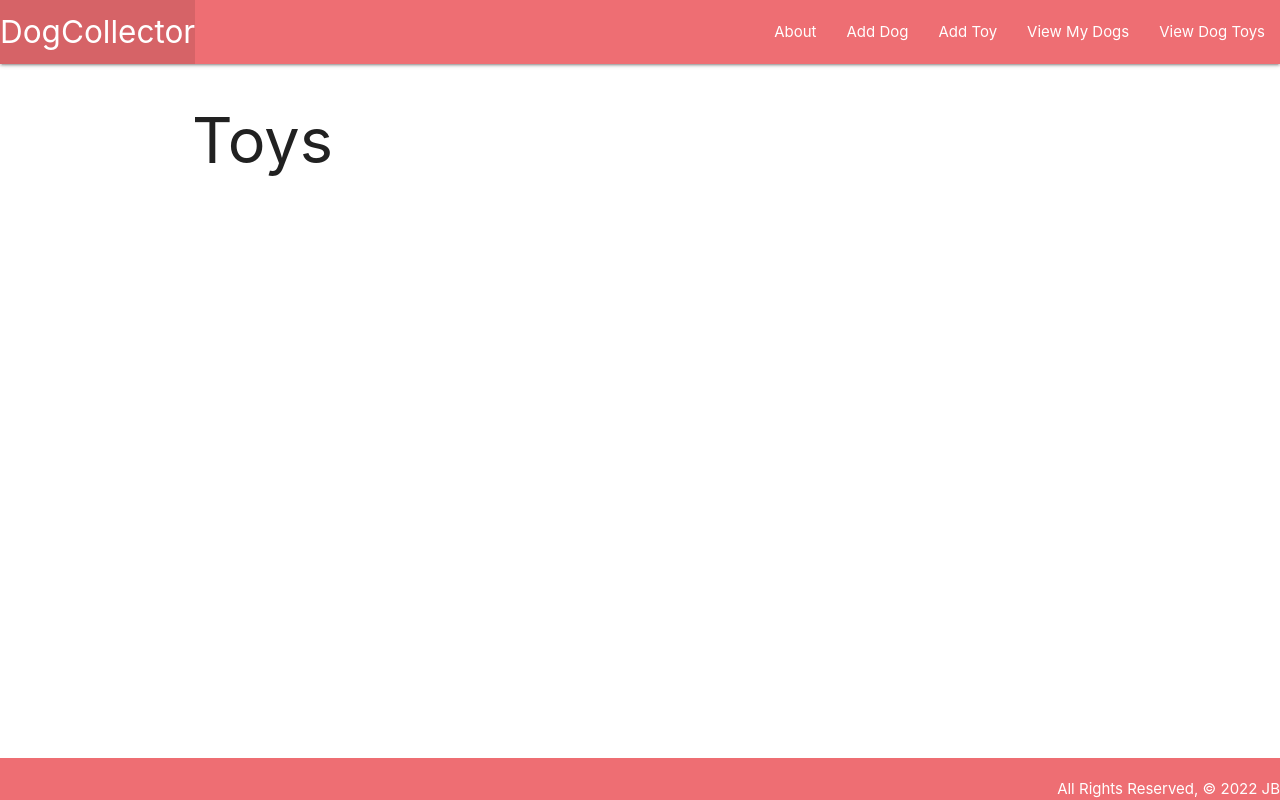
After one commit to Jab7red/DogCollector, a Django app: page /toys/ in a window 1280 px wide. The commit adds this page. Run offline with Django 4.2, Linux system fonts and the light colour scheme; data that the repository does not hold is empty.

Commit message:
add toy model with forms

```diff
--- a/main_app/templates/base.html
+++ b/main_app/templates/base.html
@@ -25,7 +25,9 @@
           <ul class="right">
             <li><a href="{% url 'about' %}">About</a></li>
             <li><a href="{% url 'dogs_create' %}">Add Dog</a></li>
+            <li><a href="{% url 'toys_create' %}">Add Toy</a></li>
             <li><a href="{% url 'dogs_index' %}">View My Dogs</a></li>
+            <li><a href="{% url 'toys_index' %}">View Dog Toys</a></li>
           </ul>
         </div>
       </nav>
--- a/main_app/templates/main_app/dog_form.html
+++ b/main_app/templates/main_app/toy_form.html
@@ -1,9 +1,8 @@
-
 {% extends 'base.html' %} {% block content %}
 {% if object %}
 <h1>Edit <span class="teal-text">{{object.name}}</span></h1>
 {% else %}
-<h1>Add Cat</h1>
+<h1>Add Toy</h1>
 {% endif %}
 <!-- Leaving the action empty makes the form post to the same url used to display it -->
 <form action="" method="post">
--- /dev/null
+++ b/main_app/templates/toys/index.html
@@ -0,0 +1,14 @@
+{% extends 'base.html' %} {% block content %}
+
+<h1>Toys</h1>
+
+{% for toy in toys %}
+<div class="card">
+  <a href="{% url 'toy_detail' toy.id %}">
+    <div class="card-content">
+      <span class="card-title">{{ toy.name }}</span>
+      <p>Color: {{ toy.color }}</p>
+    </div>
+  </a>
+</div>
+{% endfor %} {% endblock %}
--- a/main_app/urls.py
+++ b/main_app/urls.py
@@ -9,4 +9,9 @@ urlpatterns = [
     path('dogs/create/', views.DogCreate.as_view(), name='dogs_create'),
     path('dogs/<int:pk>/update/', views.DogUpdate.as_view(), name='dogs_update'),
     path('dogs/<int:pk>/delete/', views.DogDelete.as_view(), name='dogs_delete'),
+    path('toys/', views.toys_index, name='toys_index'),
+    path('toys/<int:toy_id>/', views.toy_detail, name='toy_detail'),
+    path('toys/create/', views.ToyCreate.as_view(), name='toys_create'),
+    path('toys/<int:pk>/update/', views.ToyUpdate.as_view(), name='toys_update'),
+    path('toys/<int:pk>/delete/', views.ToyDelete.as_view(), name='toys_delete'),
 ]
--- a/main_app/views.py
+++ b/main_app/views.py
@@ -1,6 +1,6 @@
 from django.shortcuts import render
 from django.views.generic.edit import CreateView, UpdateView, DeleteView
-from .models import Dog
+from .models import Dog, Toy
 from django.http import HttpResponse
 
 # Create your views here.
@@ -18,6 +18,14 @@ def dog_detail(request, dog_id):
     dog = Dog.objects.get(id=dog_id)
     return render(request, 'dogs/detail.html', { 'dog': dog })
 
+def toys_index(request):
+    toys = Toy.objects.all()
+    return render(request, 'toys/index.html', { 'toys': toys })
+
+def toy_detail(request, toy_id):
+    toy = Toy.objects.get(id=toy_id)
+    return render(request, 'toys/detail.html', { 'toy': toy })
+
 class DogCreate(CreateView):
     model = Dog
     fields = '__all__'
@@ -29,3 +37,15 @@ class DogUpdate(UpdateView):
 class DogDelete(DeleteView):
     model = Dog
     success_url = '/dogs/'
+
+class ToyCreate(CreateView):
+    model = Toy
+    fields = '__all__'
+
+class ToyUpdate(UpdateView):
+    model = Toy
+    fields = '__all__'
+
+class ToyDelete(DeleteView):
+    model = Toy
+    success_url = '/toys/'
```
Also changed, not shown: main_app/models.py (+14 -1 lines), main_app/templates/main_app/toy_confirm_delete.html (added, +14 -0 lines), main_app/templates/toys/detail.html (added, +16 -0 lines), main_app/migrations/0002_toy.py (added).
